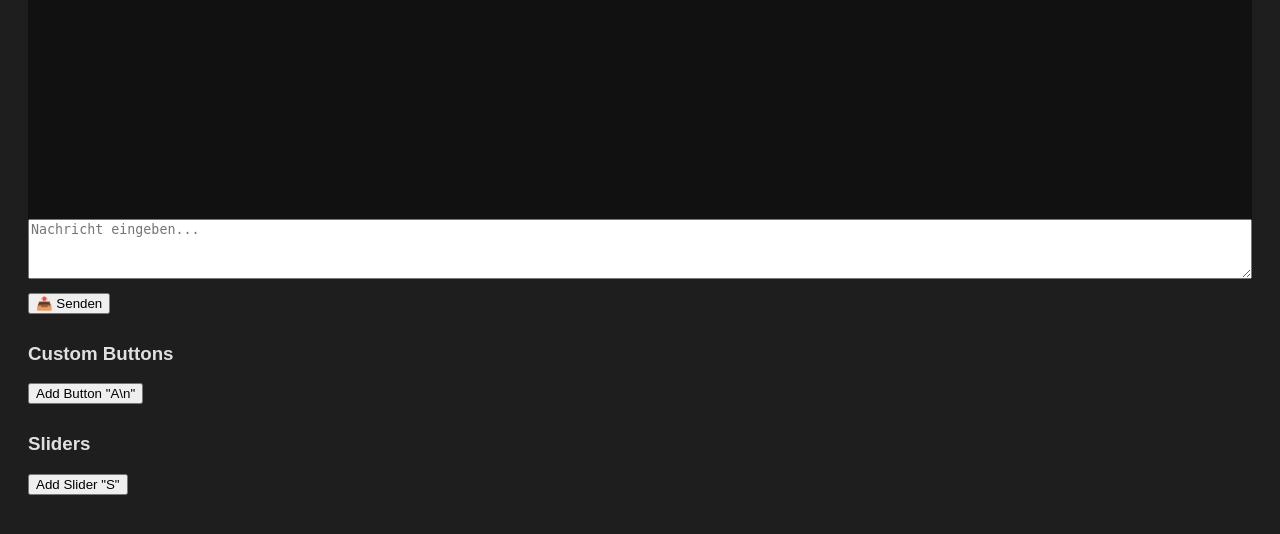
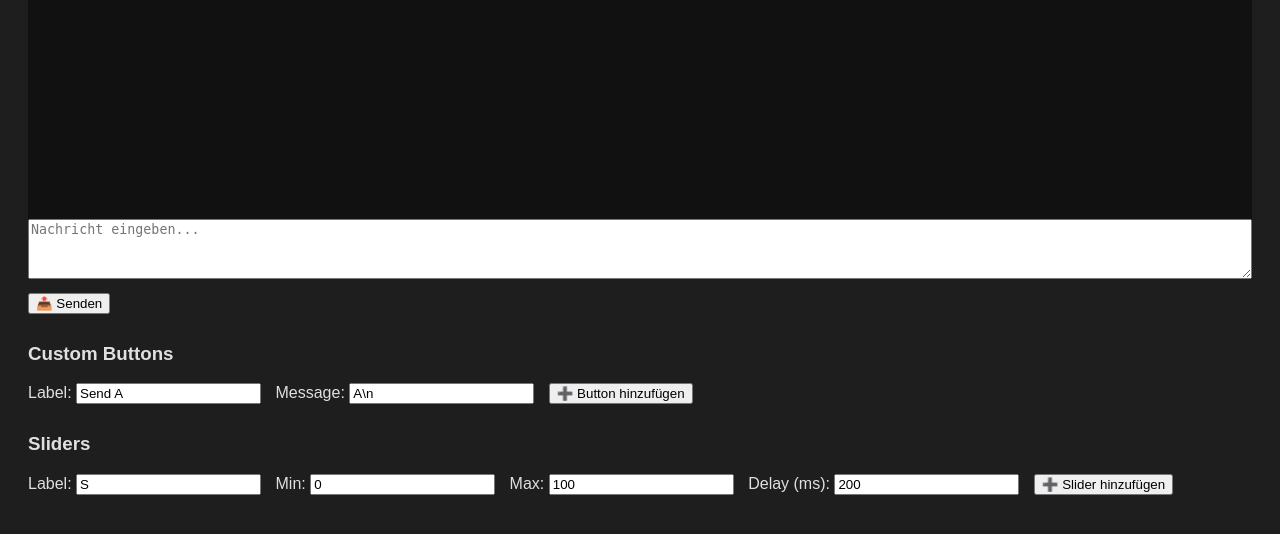
Before and after one commit to grayoctagon/WebSerialTools, a PHP site: page /index.php in a window 1280 px wide. Shown: the part 129-663 px from the top of the page. Run offline with PHP 8.4, Linux system fonts and the light colour scheme.

Commit message:
man kann jetzt label und andere werte beim erstellen von slidern und buttons festlegen

```diff
--- a/webserial.php
+++ b/webserial.php
@@ -16,6 +16,10 @@ füge bitte links neben dem verbinden button ein dropdown ein in dem man die bau
 aktuell werden nachrichten vom arduino in mehrere zeilen geteilt
 um das zu vermeiden passe bitte die log funktion an, füge einen parameter "continue" hinzu, default soll dieser false sein, aber beim aufruf aus der readLoop funktion soll er true sein, wenn er true ist und die nachricht davor auch mit continue gelogged wurde, dann fange nur neue zeilen an, wo ein Zeilenumbruch (\n) vorkommt
 und mach bitte kein "value.trim()" in readLoop() das könne sonst zeilenumbrüche entfernen
+
+###
+bitte mach bei den slider-blocks und auch bei den buttons die Labels variabel, sie sollen in einem input feld definiert werden
+bitte füge bei den slider-block auch inputs hinzu die das minimum und maximum definieren
 
 -->
 <head>
@@ -44,7 +48,7 @@ und mach bitte kein "value.trim()" in readLoop() das könne sonst zeilenumbrüch
     #input {
       height: 60px;
     }
-    button, select, input[type="checkbox"] {
+    button, select, input[type="checkbox"], input[type="text"], input[type="number"] {
       margin-right: 10px;
       margin-bottom: 10px;
     }
@@ -60,6 +64,9 @@ und mach bitte kein "value.trim()" in readLoop() das könne sonst zeilenumbrüch
     .slider-block label {
       display: inline-block;
       min-width: 80px;
+    }
+    .form-row {
+      margin-bottom: 10px;
     }
   </style>
 </head>
@@ -94,12 +101,22 @@ und mach bitte kein "value.trim()" in readLoop() das könne sonst zeilenumbrüch
 
   <div class="control-panel">
     <h3>Custom Buttons</h3>
+    <div class="form-row">
+      Label: <input type="text" id="buttonLabel" placeholder="Button Text" value="Send A">
+      Message: <input type="text" id="buttonMessage" placeholder="Nachricht" value="A\n">
+      <button onclick="handleAddCustomButton()">➕ Button hinzufügen</button>
+    </div>
     <div id="customButtons"></div>
-    <button onclick="addCustomButton('A\\n')">Add Button "A\n"</button>
 
     <h3>Sliders</h3>
+    <div class="form-row">
+      Label: <input type="text" id="sliderLabel" value="S">
+      Min: <input type="number" id="sliderMin" value="0">
+      Max: <input type="number" id="sliderMax" value="100">
+      Delay (ms): <input type="number" id="sliderDelay" value="200">
+      <button onclick="handleAddSlider()">➕ Slider hinzufügen</button>
+    </div>
     <div id="sliders"></div>
-    <button onclick="addSlider('S', 0, 100, 200)">Add Slider "S"</button>
   </div>
 
   <script>
@@ -186,20 +203,34 @@ und mach bitte kein "value.trim()" in readLoop() das könne sonst zeilenumbrüch
       log("Gesendet: " + msg.replace(/\n/g, "\\n"));
     }
 
-    function addCustomButton(text) {
+    function handleAddCustomButton() {
+      const label = document.getElementById("buttonLabel").value || "Send";
+      const message = document.getElementById("buttonMessage").value || "";
+      addCustomButton(label, message);
+    }
+
+    function addCustomButton(label, message) {
       const div = document.createElement("div");
       const btn = document.createElement("button");
-      btn.textContent = `Send "${text.replace("\\n", "\\n")}"`;
+      btn.textContent = label;
       btn.onclick = () => {
         if (writer) {
-          writer.write(text.replace("\\n", "\n"));
-          log("Gesendet: " + text);
+          writer.write(message.replace(/\\n/g, "\n"));
+          log("Gesendet: " + message);
         } else {
           log("⚠️ Kein Writer verbunden.");
         }
       };
       div.appendChild(btn);
       document.getElementById("customButtons").appendChild(div);
+    }
+
+    function handleAddSlider() {
+      const name = document.getElementById("sliderLabel").value || "S";
+      const min = parseInt(document.getElementById("sliderMin").value) || 0;
+      const max = parseInt(document.getElementById("sliderMax").value) || 100;
+      const delay = parseInt(document.getElementById("sliderDelay").value) || 200;
+      addSlider(name, min, max, delay);
     }
 
     function addSlider(name, min, max, delayMs) {
@@ -220,7 +251,6 @@ und mach bitte kein "value.trim()" in readLoop() das könne sonst zeilenumbrüch
 
       const autoCheck = document.createElement("input");
       autoCheck.type = "checkbox";
-      autoCheck.id = "auto_" + name;
 
       const updateBtn = document.createElement("button");
       updateBtn.textContent = "Update";
```
